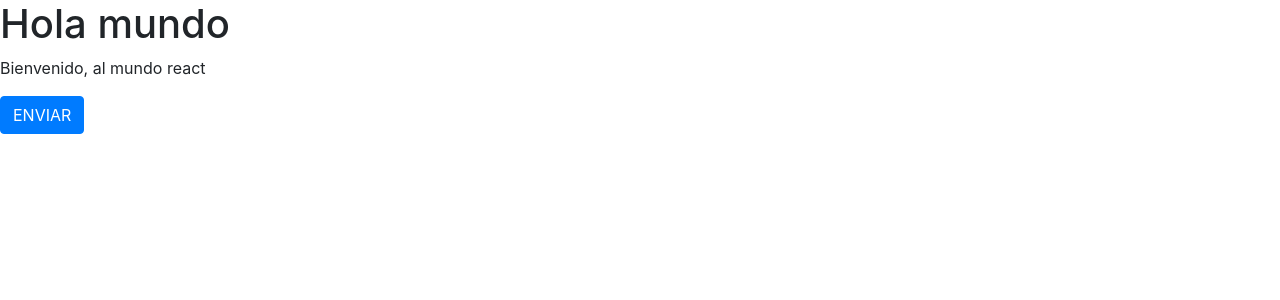
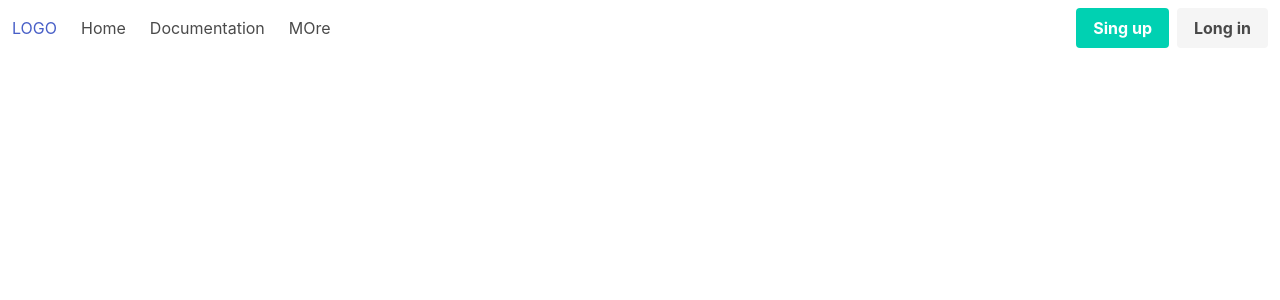
Before and after one commit to jhos-jqt/rddicyt-frontend, a React (Create React App) app: page / in a window 1280 px wide. Shown: the top 300 px of the page. Built offline with nearby package versions, Linux system fonts and the light colour scheme.

Commit message:
Se agrego las siguientes librerias al proyecto: react-router-dom, bulma.io y axios

```diff
--- a/src/components/App.jsx
+++ b/src/components/App.jsx
@@ -1,14 +1,11 @@
 import React from 'react';
 import "../styles/app.scss";
+import Home from './pages/Home';
+
+import {BrowserRouter as Router, Route} from 'react-router-dom';
 
 const App = () => (
-  <>
-    <div>
-      <h1>Hola mundo</h1>
-      <p>Bienvenido, al mundo react</p>
-    </div>
-    <button className="btn btn-primary">ENVIAR</button>
-  </>
+  <Home></Home>
 )
 
 export default App;
--- /dev/null
+++ b/src/components/organisms/Navbar.jsx
@@ -0,0 +1,45 @@
+import React from 'react';
+
+const Navbar = () => {
+    const [isActive, setisActive] = React.useState(false);
+    return (
+    <header>
+        <nav className="navbar" role="navigation" aria-label="main navigation">
+            <div className="navbar-brand">
+                <a className="navbar-item" href="/">LOGO</a>
+                <a href onClick={() => {setisActive(!isActive)}} role="button" className={`navbar-burger burger ${isActive ? "is-active" : ""}`} aria-label="menu" aria-expanded="false" data-target="navbarBasicExample">
+                    <span aria-hidden="true"></span>
+                    <span aria-hidden="true"></span>
+                    <span aria-hidden="true"></span>
+                </a>
+            </div>
+            <div id="navbarBasicExample" className={`navbar-menu ${isActive ? "is-active" : ""}`}>
+                <div className="navbar-start">
+                    <a href className="navbar-item">Home</a>
+                    <a href className="navbar-item">Documentation</a>
+                    <div className="navbar-item has-dropdown is-hoverable">
+                        <a href className="navbar-item">MOre</a>
+                        <div className="navbar-dropdown">
+                            <a href className="navbar-item">About</a>
+                            <a href className="navbar-item">Jobs</a>
+                            <a href className="navbar-item">Contact</a>
+                            <hr className="navbar-divider"/>
+                            <a href className="navbar-item">Report an issue</a>
+                        </div>
+                    </div>
+                </div>
+                <div className="navabar-end">
+                    <div className="navbar-item">
+                        <div className="buttons">
+                            <a href className="button is-primary"><strong>Sing up</strong></a>
+                            <a href className="button is-light"><strong>Long in</strong></a>
+                        </div>
+                    </div>
+                </div>
+            </div>
+        </nav>
+    </header>
+    )
+}
+
+export default Navbar
--- a/src/components/pages/Home.jsx
+++ b/src/components/pages/Home.jsx
@@ -0,0 +1,10 @@
+import React from 'react';
+import Navbar from '../organisms/Navbar';
+
+const Home = () => (
+    <>
+        <Navbar></Navbar>
+    </>
+)
+
+export default Home
--- a/src/styles/app.scss
+++ b/src/styles/app.scss
@@ -1 +1 @@
-@import "~bootstrap/scss/bootstrap.scss";
+@import "~bulma/css/bulma.css";
```
Also changed, not shown: package.json (+6 -4 lines), public/index.html (+0 -23 lines), 1 other file (tests, documents, lock files or other folders).
